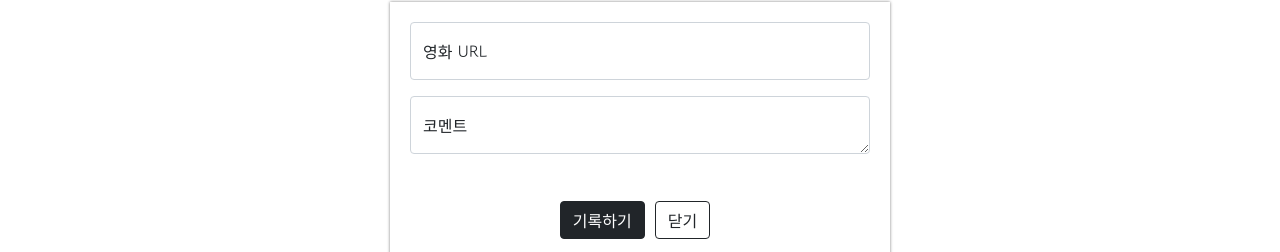
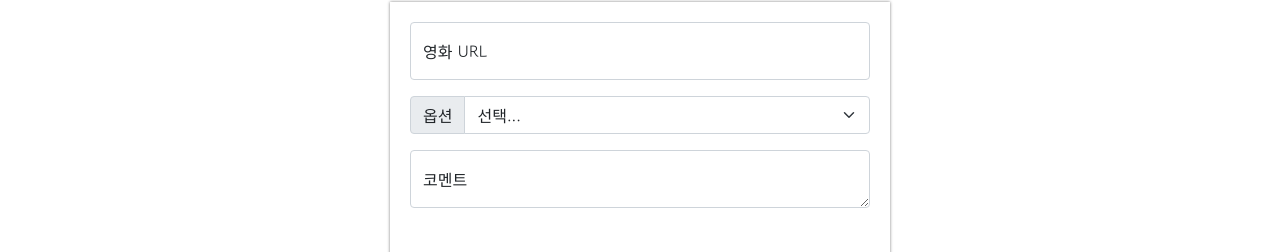
Before and after one commit to jaewoolee94/my-page, a plain HTML site: page index.html in a window 1280 px wide. Shown: the part 268-520 px from the top of the page. Drawn offline with nearby package versions, Linux system fonts and the light colour scheme.

Commit message:
Update index.html

```diff
--- a/index.html
+++ b/index.html
@@ -95,6 +95,19 @@
             <input type="email" class="form-control" id="floatingInput" placeholder="name@example.com">
             <label for="floatingInput">영화 URL</label>
           </div>
+          <div>
+            <div class="input-group mb-3">
+                <label class="input-group-text" for="inputGroupSelect01">옵션</label>
+                <select class="form-select" id="inputGroupSelect01">
+                  <option selected>선택...</option>
+                  <option value="1">⭐</option>
+                  <option value="2">⭐⭐</option>
+                  <option value="3">⭐⭐⭐</option>
+                  <option value="3">⭐⭐⭐⭐</option>
+                  <option value="3">⭐⭐⭐⭐⭐</option>
+                </select>
+              </div>
+          </div>
           <div class="form-floating">
             <textarea class="form-control" placeholder="Leave a comment here" id="floatingTextarea"></textarea>
             <label for="floatingTextarea">코멘트</label>
```
